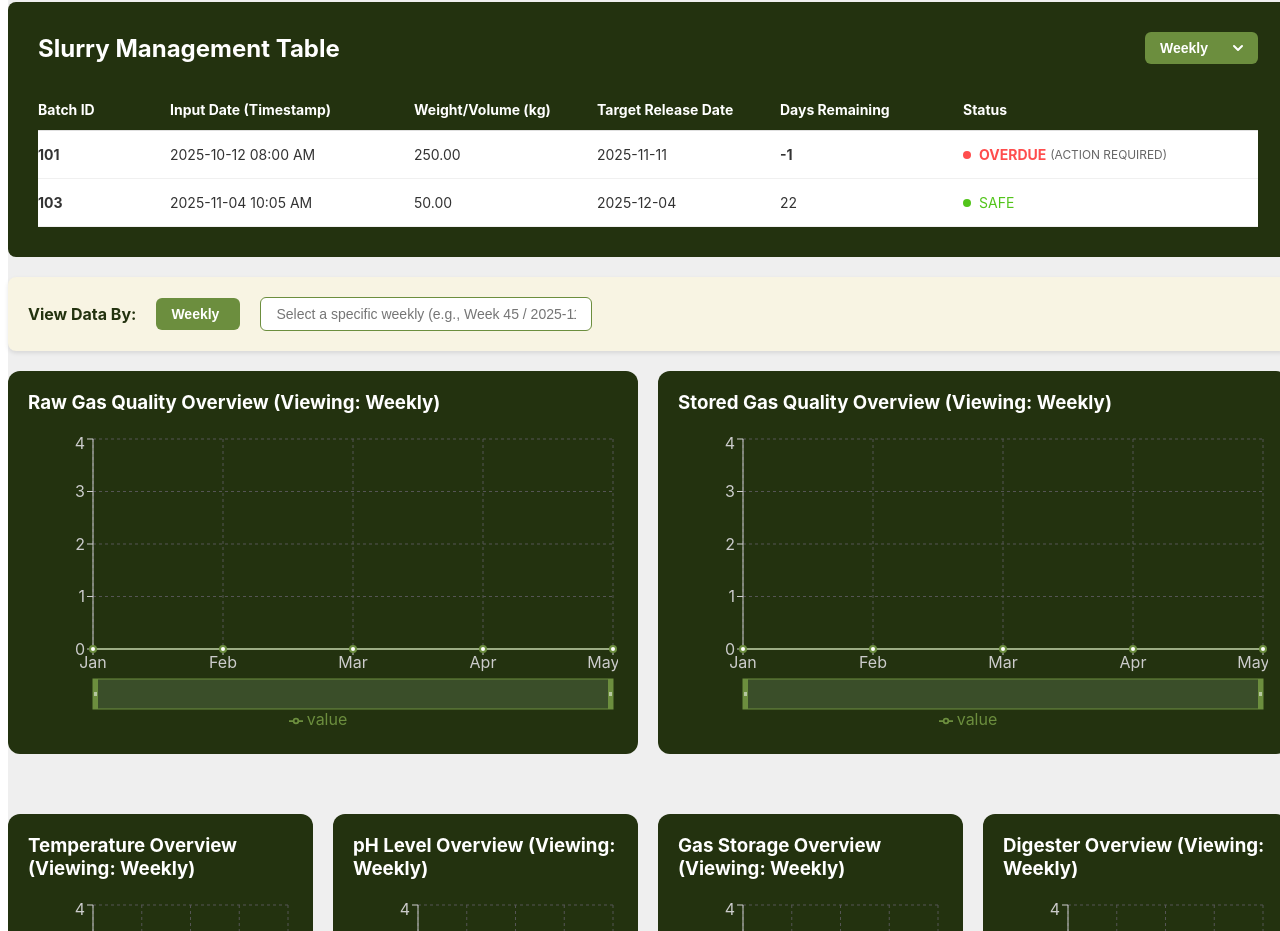
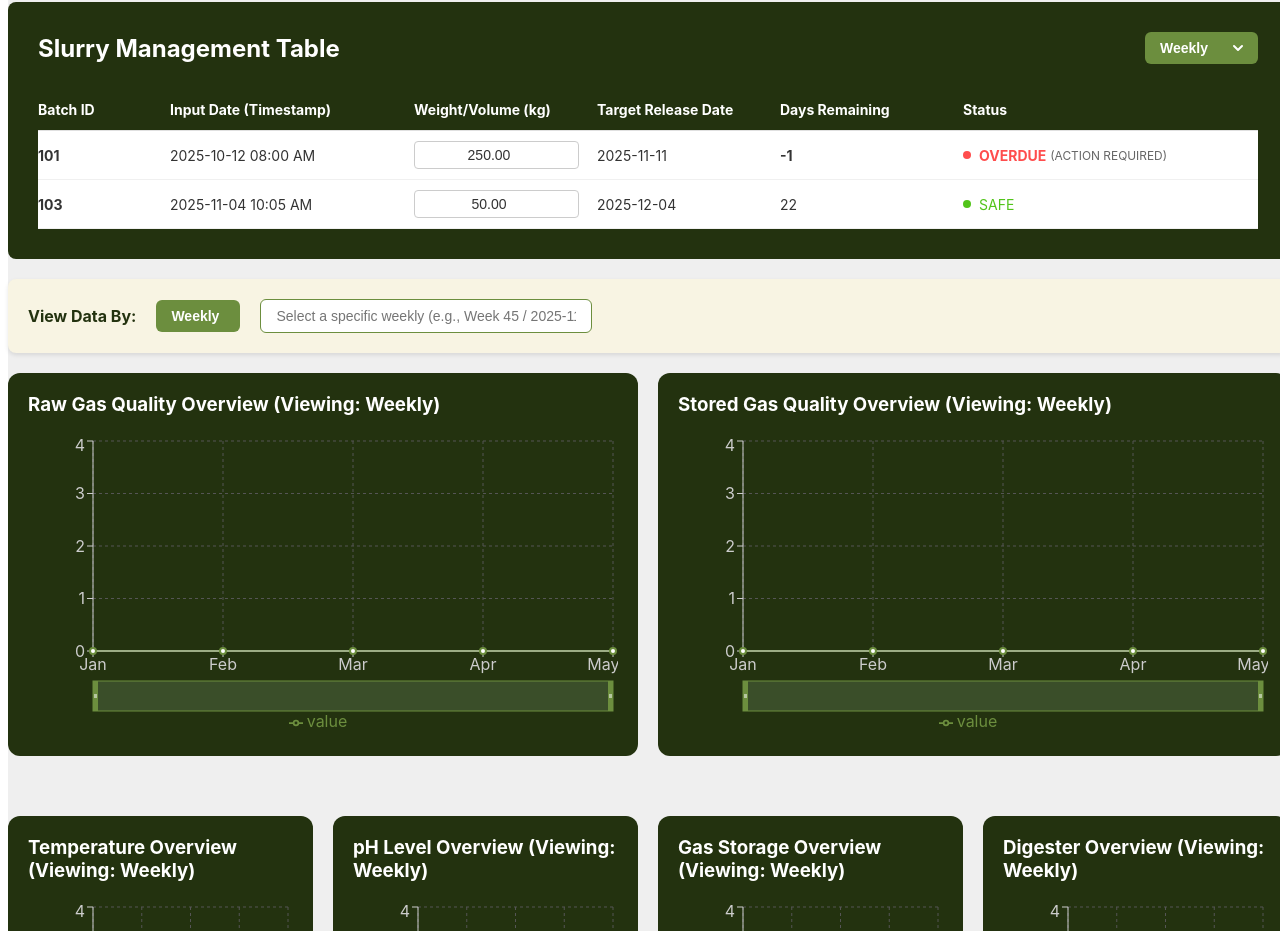
Before and after one commit to christian-dating12/BioFlame, a React (Vite) app: page /dashboard in a window 1280 px wide. Shown: the part 1039-1970 px from the top of the page. Built offline with nearby package versions, Linux system fonts and the light colour scheme; a web font is replaced by a local one.

Commit message:
added editable weight column as input

```diff
--- a/src/database/Table.jsx
+++ b/src/database/Table.jsx
@@ -1,7 +1,7 @@
 import React, { useState } from 'react';
 
 // Sample data structure to match the image
-const slurryData = [
+const initialSlurryData = [
   {
     batchID: '101',
     inputDate: '2025-10-12 08:00 AM',
@@ -22,9 +22,23 @@ const slurryData = [
   },
 ];
 
-const SlurryManagementTable = ({ data = slurryData }) => {
-  // *** NEW: State to manage the selected filter period ***
-  const [filterPeriod, setFilterPeriod] = useState('Weekly');
+const SlurryManagementTable = ({ externalData }) => {
+    // Use internal state for editable data, initialized with either external or mock data
+    const [tableData, setTableData] = useState(externalData && externalData.length > 0 ? externalData : initialSlurryData);
+    const [filterPeriod, setFilterPeriod] = useState('Weekly');
+
+    // Handler to update the weight/volume when the input changes
+    const handleWeightChange = (e, batchID) => {
+        const newValue = e.target.value;
+        setTableData(prevData =>
+            prevData.map(item =>
+                item.batchID === batchID
+                    ? { ...item, weightVolume: newValue }
+                    : item
+            )
+        );
+    };
+
 
   // Helper function to render the Status pill based on the status text
   const renderStatus = (status, detail) => {
@@ -61,11 +75,7 @@ const SlurryManagementTable = ({ data = slurryData }) => {
     );
   };
 
-  // *** Placeholder for filtering logic ***
-  // In a real application, you would filter the 'data' array here
-  // based on the 'filterPeriod' state before rendering the table body.
-  // const filteredData = data.filter(item => /* filtering logic based on filterPeriod */);
-  const filteredData = data;
+  const filteredData = tableData;
 
   return (
     <div
@@ -78,7 +88,7 @@ const SlurryManagementTable = ({ data = slurryData }) => {
       }}
     >
 
-      {/* *** NEW: Header with Filter Dropdown *** */}
+      {/* Header with Filter Dropdown */}
       <div style={{
         display: 'flex',
         justifyContent: 'space-between',
@@ -148,7 +158,25 @@ const SlurryManagementTable = ({ data = slurryData }) => {
             >
               <td style={{ padding: '15px 0', fontWeight: 'bold', color: '#333' }}>{item.batchID}</td>
               <td style={{ padding: '15px 10px', color: '#333' }}>{item.inputDate}</td>
-              <td style={{ padding: '15px 10px', color: '#333' }}>{item.weightVolume}</td>
+
+              {/* *** NEW: EDITABLE INPUT FIELD *** */}
+              <td style={{ padding: '10px' }}>
+                <input
+                    type="number"
+                    value={item.weightVolume}
+                    onChange={(e) => handleWeightChange(e, item.batchID)}
+                    style={{
+                        width: 'calc(100% - 10px)',
+                        padding: '5px',
+                        border: '1px solid #ccc',
+                        borderRadius: '4px',
+                        fontSize: '14px',
+                        textAlign: 'center',
+                        color: '#333',
+                    }}
+                />
+              </td>
+
               <td style={{ padding: '15px 10px', color: '#333' }}>{item.targetReleaseDate}</td>
               <td style={{ padding: '15px 10px', fontWeight: item.daysRemaining < 0 ? 'bold' : 'normal', color: '#333' }}>
                 {item.daysRemaining}
```
